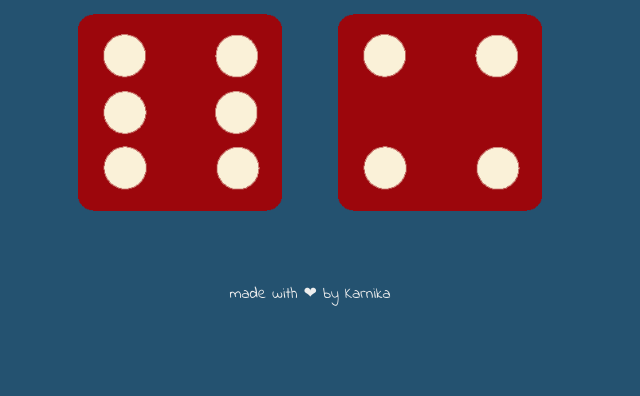
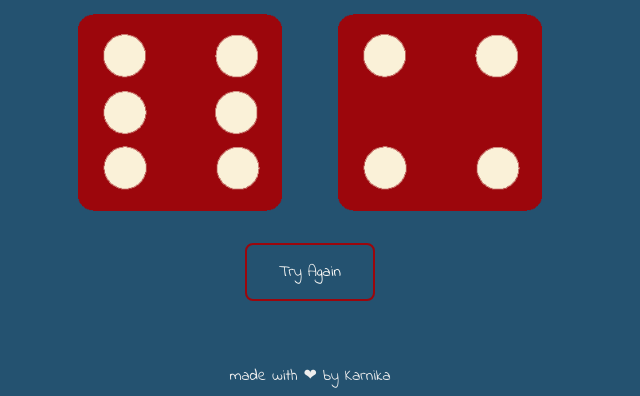
Before and after one commit to karnika22/Dice-Roll, a plain HTML site: page index.html in a window 1280 px wide. Shown: the part 481-877 px from the top of the page, without its empty margins (330-970 px from the left). Before the commit the page ends 800 px from the top, so only its background shows below. Drawn offline with Linux system fonts and the light colour scheme.

Commit message:
try again button successfully incorporated

```diff
--- a/index.html
+++ b/index.html
@@ -22,6 +22,9 @@
         <img class="img2" src="images/dice6.png">
       </div>
 
+      <div>
+        <button class="button" onclick="location.reload()">Try Again</button>
+      </div>
     </div>
 
   <script src="index.js" charset="utf-8"></script>
--- a/styles.css
+++ b/styles.css
@@ -32,10 +32,28 @@ img {
   width: 80%;
 }
 
+.button {
+  margin-top: 1.5rem;
+  font-size: 16px;
+  font-family: 'Indie Flower', cursive;
+  padding: 15px 32px;
+  background-color: #245270;
+  color: #faf9f6;
+  border-radius: 8px;
+  border: 2px solid #9C060C;
+  cursor: pointer;
+  transition-duration: 0.4s;
+}
+
+.button:hover {
+  background-color: #9C060C;
+  color: white;
+}
+
+
 footer {
   margin-top: 5%;
   color: #EEEEEE;
   text-align: center;
   font-family: 'Indie Flower', cursive;
-
 }
```
